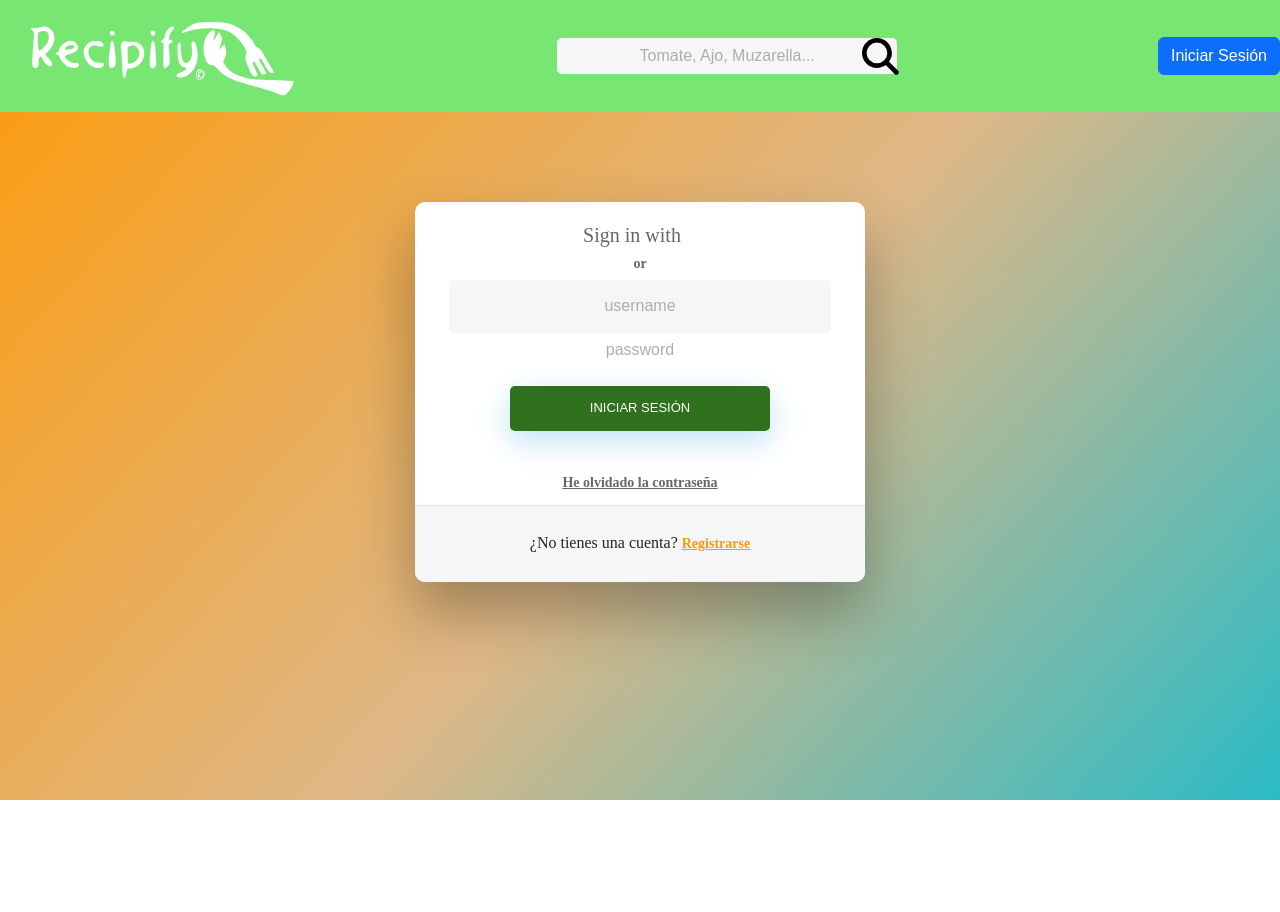
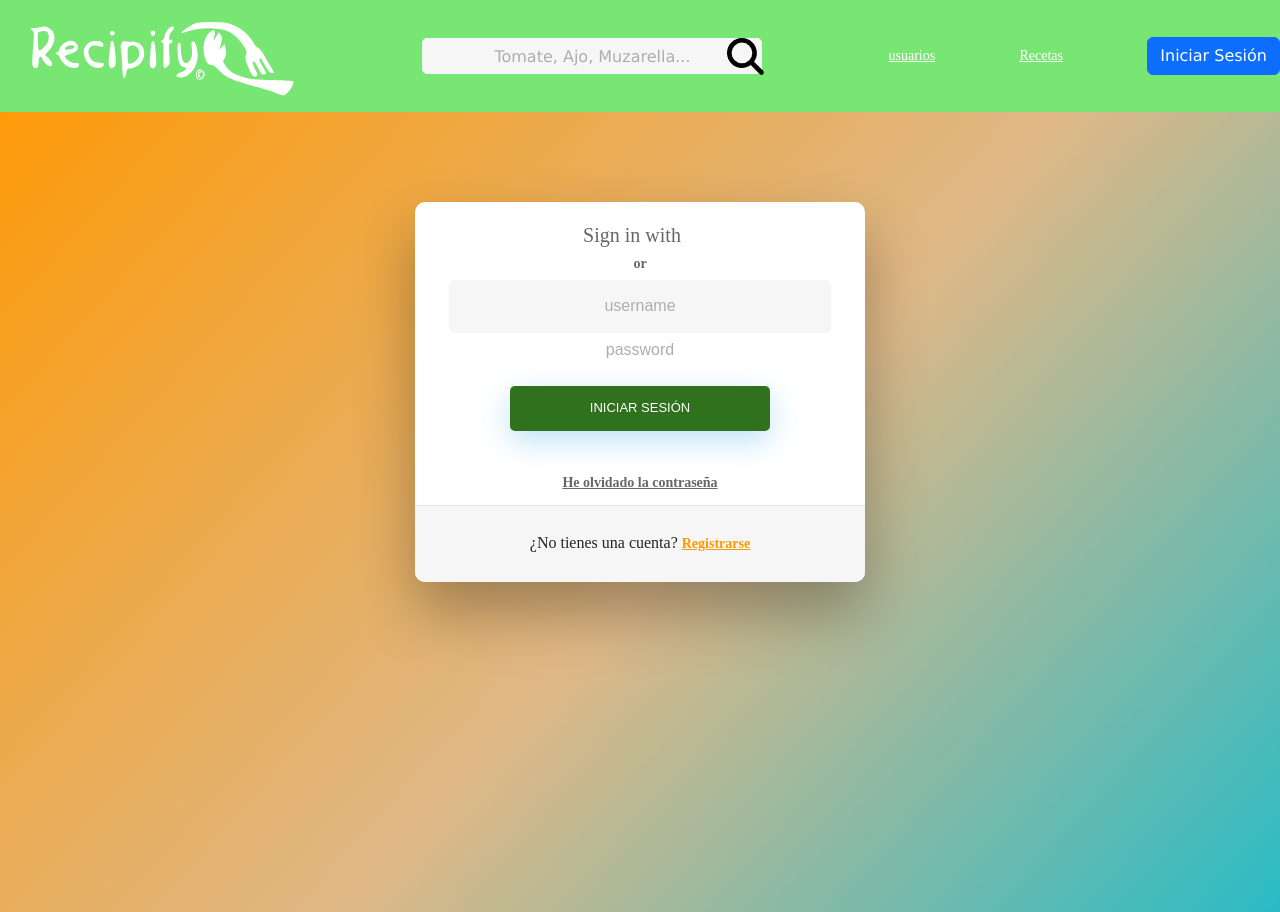
Before and after one commit to tpCodeX/Recipify-IES-2023, a Next.js app: page /api/signin in a window 1280 px wide. Before the commit the page ends 800 px from the top, so only its background shows below. Built offline with nearby package versions, Linux system fonts and the light colour scheme; no server answers.

Commit message:
agregando front y back del dashboard sobre usuarios

```diff
--- a/package.json
+++ b/package.json
@@ -30,6 +30,7 @@
     "react": "18.2.0",
     "react-dom": "18.2.0",
     "react-hook-form": "^7.46.1",
+    "react-router-dom": "^6.16.0",
     "typescript": "5.2.2"
   },
   "devDependencies": {
--- a/src/app/api/signin/layout.tsx
+++ b/src/app/api/signin/layout.tsx
@@ -1,13 +1,16 @@
 // import NavBar from "@/components/navbar-component/NavBar";
+
+import NavBar from "@/components/navbar-component/NavBar";
 
 // import RecipeSection from "@/components/recipe-component/RecipeSection";
 
 
 export default function RootLayout({children}:{children:React.ReactNode}) {
+
   return (
     <html lang="es">
       <body>
-
+      {/* <NavBar/> */}
         {/* <main className="grid-layout"> */}
         {children}
         {/* </main> */}
--- a/src/app/api/signin/page.tsx
+++ b/src/app/api/signin/page.tsx
@@ -1,10 +1,12 @@
 
 import LoginComponent from "@/components/login-component/loginComponent"
+import NavBar from "@/components/navbar-component/NavBar"
 import React from "react"
 
 const LoginPage = () => {
   return (
     <>
+    {/* <NavBar/> */}
     <LoginComponent/>
     </>
   )
--- /dev/null
+++ b/src/app/api/userback/dashboard/route.ts
@@ -0,0 +1,8 @@
+import prisma from '@/libs/prisma'
+import { NextResponse } from 'next/server'
+
+
+export async function GET(){
+    const users= await prisma.user.findMany()
+    return NextResponse.json(users);
+}
--- a/src/components/login-component/loginComponent.tsx
+++ b/src/components/login-component/loginComponent.tsx
@@ -3,11 +3,12 @@ import React, { useRef, useState } from 'react'
 import "./loginEstilo.css"
 import 'bootstrap/dist/css/bootstrap.min.css';
 import { useForm } from 'react-hook-form';
-import { signIn } from 'next-auth/react'
+import { signIn, useSession } from 'next-auth/react'
 import { useRouter } from 'next/navigation';
 import {Alert}  from '@mui/material';
 import LinearProgress from '@mui/material/LinearProgress';
 import Box from '@mui/material/Box';
+import NavBar from '../navbar-component/NavBar';
 function LoginComponent() {
   const router= useRouter()
   const userName = useRef("");
@@ -35,6 +36,7 @@ function LoginComponent() {
 
   return (
 <>
+<div className='body'>
 {cargando && (
    <Box sx={{ width: '100%' }}>
    <LinearProgress />
@@ -76,6 +78,7 @@ function LoginComponent() {
         </div>
       </div>
     </div>
+    </div>
     </>
 
   );
--- a/src/components/login-component/loginEstilo.css
+++ b/src/components/login-component/loginEstilo.css
@@ -23,7 +23,7 @@ h2 {
   margin: 40px 8px 10px 8px;
   color: #cccccc;
 } */
-
+/* .my-component { */
 .font{
     font-family: DancingScript-VariableFont_wght;
     font-weight: bold;
@@ -443,8 +443,8 @@ h2 {
       box-sizing: border-box;
   }
 
-  body, html {
-      height: 100%;
+  .body {
+      height: 100vh;
       font-family: Poppins-Regular, sans-serif;
   }
 
@@ -886,7 +886,7 @@ h2 {
   .ho{
       color: aqua;
   }
-  body {
+  .body {
       /* background: linear-gradient(132deg,  #FFC107, #FF9800, #f44336, #E91E63, #9C27B0, #673AB7, #3F51B5, #2196F3,#03A9F4, #00BCD4, #009688, #4CAF50, #FFC107, #FF9800); */
       background: linear-gradient(132deg,  #c7a579 , #863905 , #f88f49 , #FF9800, #deb887 , #00BCD4, #FFC107, #FF9800);
       background-size: 400% 400%;
@@ -945,7 +945,8 @@ h2 {
   {
   background: #1E88E5;
   }
-  body
+  .body
   {
   margin: 0;
   }
+/* } */
--- a/src/components/navbar-component/NavBar.tsx
+++ b/src/components/navbar-component/NavBar.tsx
@@ -3,15 +3,21 @@ import logo from '../../../public/images/navbar-icon.svg'
 import './NavBar.css'
 import SearchBar from './searchbar-component/SearchBar'
 import SigninButton from '../botonSignin/signinButton'
+import Link from 'next/link'
 
 
 
 const NavBar = () => {
+    //para q no vaya al login sin el navbar
+    // const isUserPostPage = typeof window !== 'undefined' && window.location.pathname === '/';
     return <nav className='navbar-container'>
         {/* <Image src="/images/coso.png" alt='recipify - logo' width={500} height={500}/> */}
         <Image src={logo} alt='Recipify - logo' className='navbar-logo'/>
         <SearchBar/>
-        <SigninButton/>
+        <Link style={{color: 'white'}}href={"/dashboard"}>usuarios</Link>
+        <Link style={{color: 'white'}}href={"/userPost"}>Recetas</Link>
+        {/* {isUserPostPage && <Link style={{color: 'white'}}href={"/userPost"}>Recetas</Link> } */}
+        <SigninButton />
     </nav>
 }
 
--- /dev/null
+++ b/src/middleware.ts
@@ -0,0 +1,5 @@
+export {default } from "next-auth/middleware"
+//pondremos las rutas que no queremos que visiten los usuarios no autenticados
+export const config = {
+    matcher: ["/userPost"]
+}
--- a/tsconfig.json
+++ b/tsconfig.json
@@ -26,6 +26,6 @@
       "@/*": ["./src/*"]
     }
   },
-  "include": ["next-env.d.ts", "**/*.ts", "**/*.tsx", ".next/types/**/*.ts", "src/app/api/loginBack/layout.jsx", "src/components/login-component/loginComponent.jsx"],
+  "include": ["next-env.d.ts", "**/*.ts", "**/*.tsx", ".next/types/**/*.ts", "src/app/api/login/layout.jsx", "src/components/login-component/loginComponent.jsx"],
   "exclude": ["node_modules"]
 }
```
Also changed, not shown: src/app/dashboard/page.tsx (added, +35 -0 lines), 2 other files (tests, documents, lock files or other folders).
